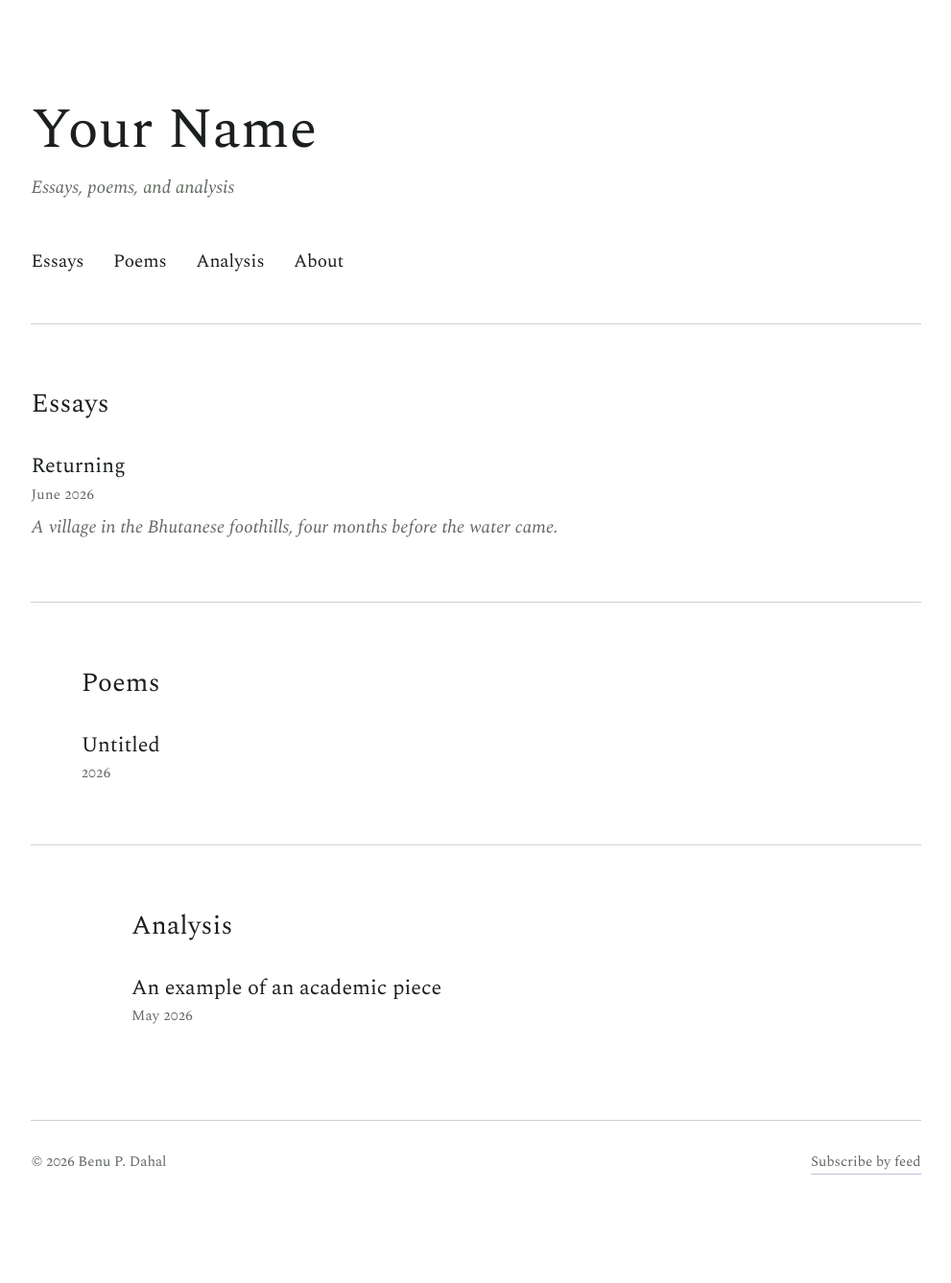
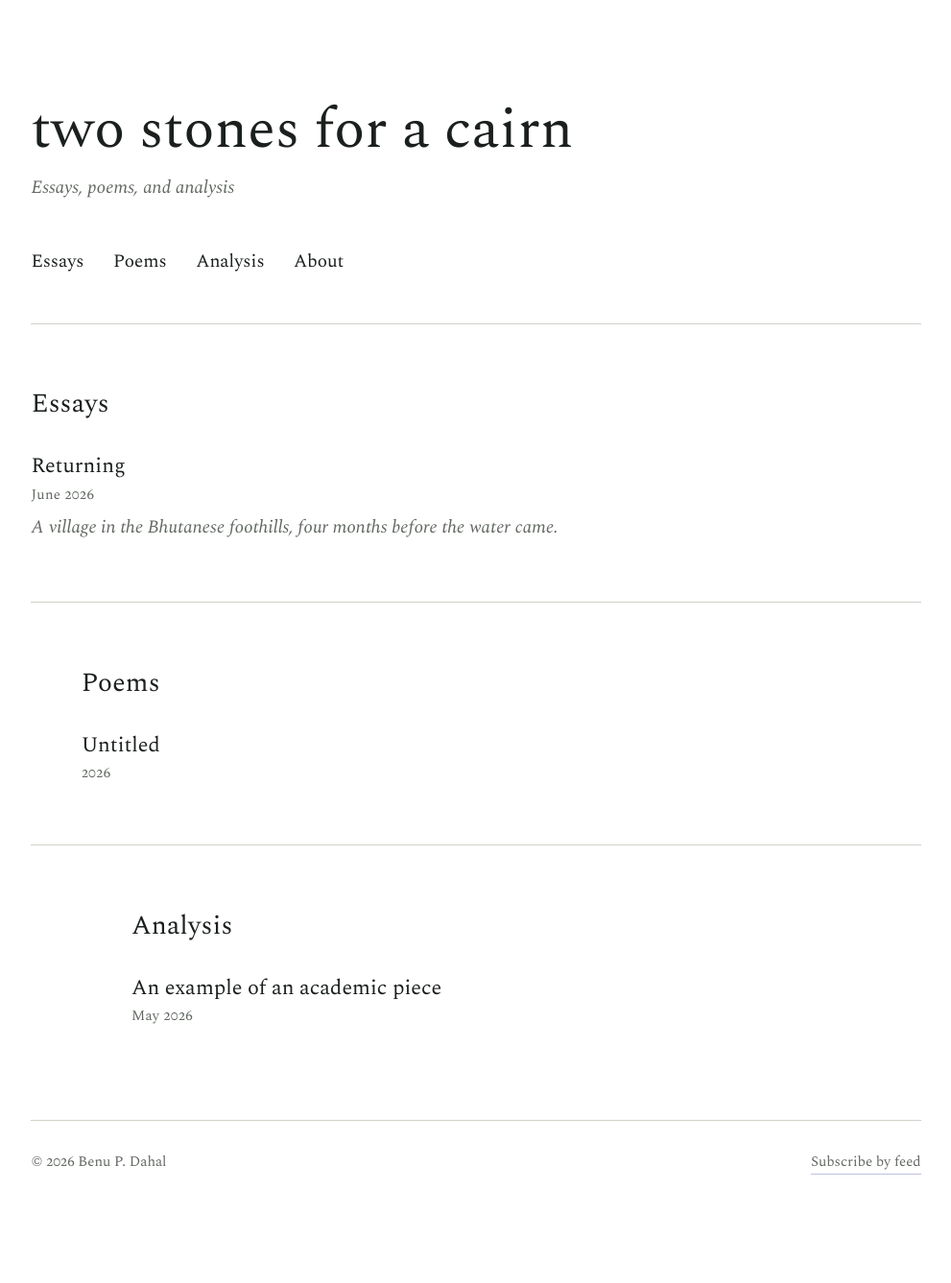
Before and after one commit to pbenu/pbenu.github.io, a Jekyll site: the page built from index.html, in a window 1280 px wide. Shown: the whole page at 96% size, without its empty margins (144-1135 px from the left). Built offline with Jekyll 4.4.1, drawn with Linux system fonts in a browser that asks for light colours.

Commit message:
Update _config.yml

```diff
--- a/_config.yml
+++ b/_config.yml
@@ -1,7 +1,7 @@
 # ---------------------------------------------------------------
 # Edit these four lines. Everything else can stay as it is.
 # ---------------------------------------------------------------
-title: "Your Name"
+title: "two stones for a cairn"
 tagline: "Essays, poems, and analysis"
 description: "Writing on the Himalayas, climate, place, and memory."
 author: "Benu P. Dahal"
```
